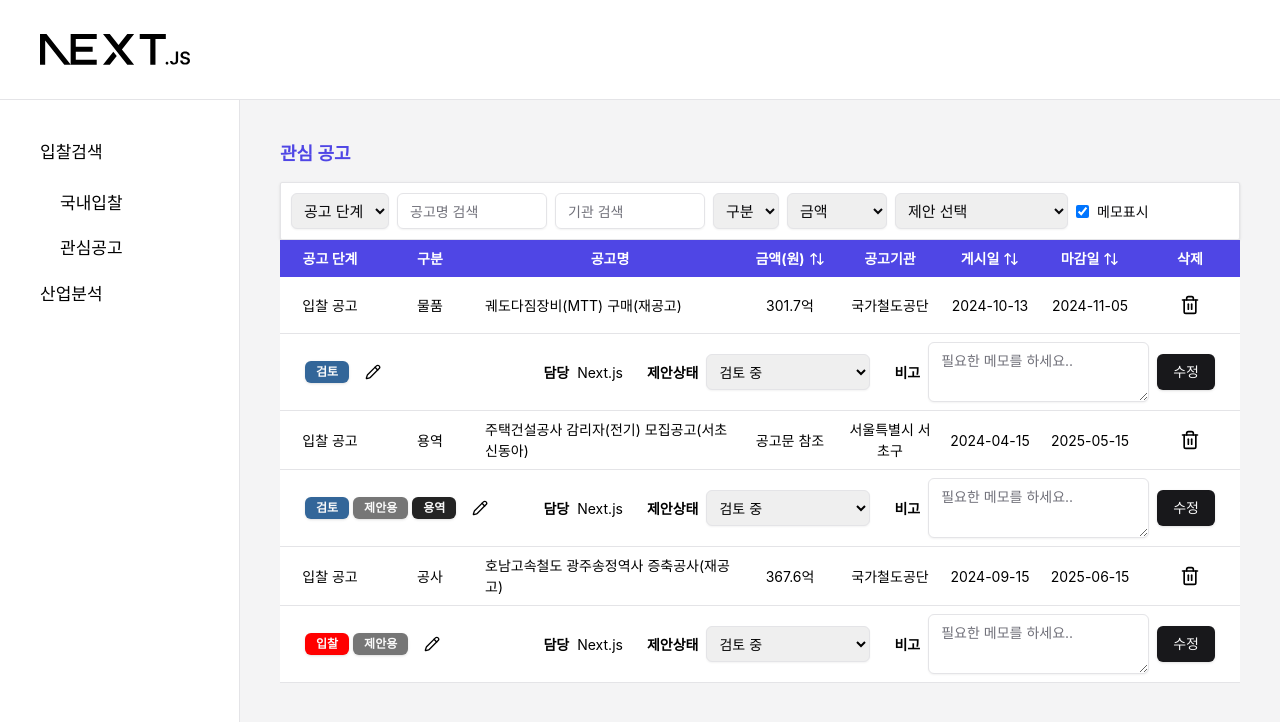
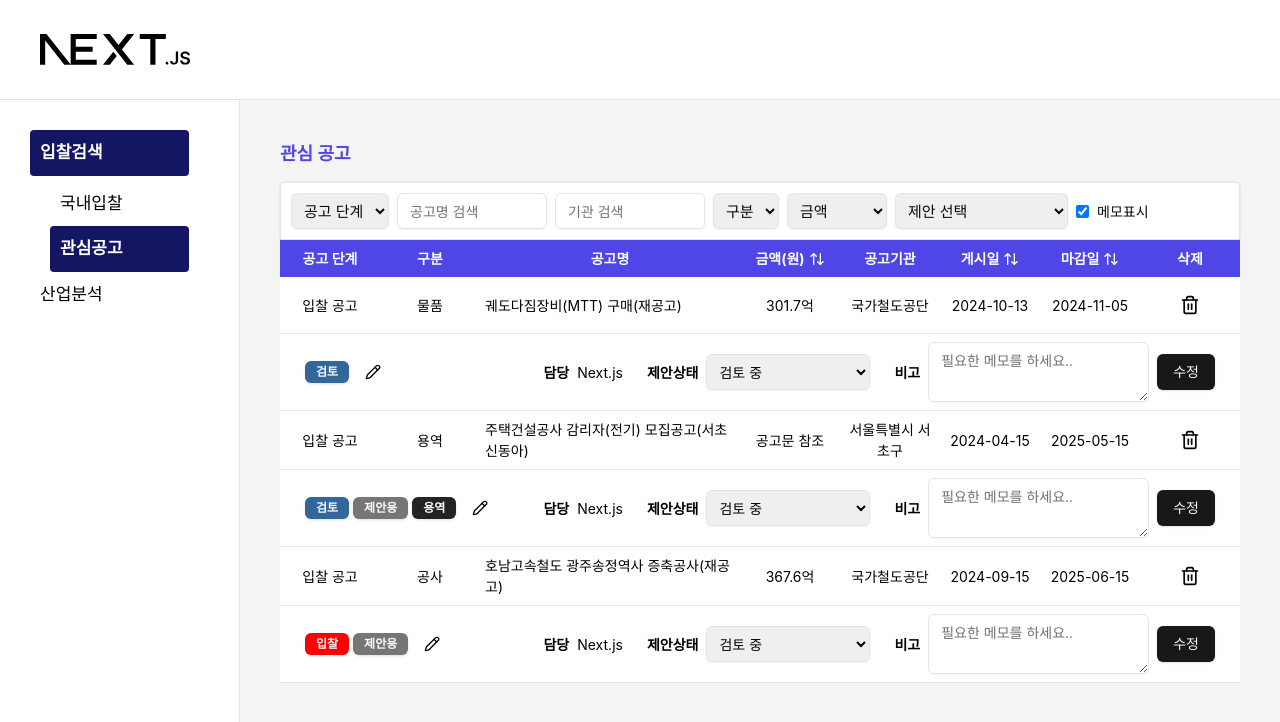
Before and after one commit to hckang80/nextjs-beginner-task, a Next.js app: page /dashboard/bid_favorites in a window 1280 px wide. Shown: the top 722 px of the page. Built offline with nearby package versions, Linux system fonts and the light colour scheme.

Commit message:
fix(path): 링크 수정

```diff
--- a/app/dashboard/nav.tsx
+++ b/app/dashboard/nav.tsx
@@ -14,16 +14,16 @@ type Nav = {
 const mainNav: Nav[] = [
   {
     name: '입찰검색',
-    path: 'dashboard',
+    path: '/dashboard',
     children: [
-      { name: '국내입찰', path: 'dashboard/rfp' },
-      { name: '관심공고', path: 'dashboard/bid_favorites' }
+      { name: '국내입찰', path: '/dashboard/rfp' },
+      { name: '관심공고', path: '/dashboard/bid_favorites' }
     ]
   },
   {
     name: '산업분석',
-    path: 'analysis',
-    children: [{ name: '공급기업', path: 'dashboard/supplier' }]
+    path: '/analysis',
+    children: [{ name: '공급기업', path: '/analysis/supplier' }]
   }
 ];
 
```
